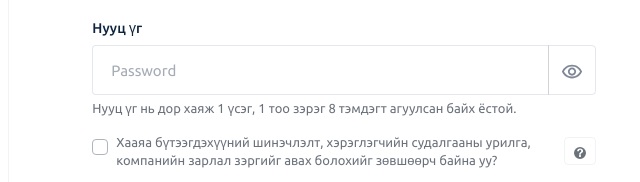
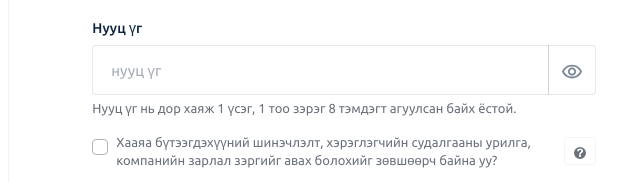
Before and after one commit to Bolortoli/stackin-frontend-, a website: page signup.html in a window 1280 px wide. Shown: the part 510-692 px from the top of the page, 616-1256 px from the left. Drawn offline with Linux system fonts and the light colour scheme; files that its build step writes are made by us from their sources.

Commit message:
changed sign up placeholder

```diff
--- a/signup.html
+++ b/signup.html
@@ -226,7 +226,7 @@
                         <div class="form-group">
                             <label class="fs-14 text-black fw-medium lh-18">Нууц үг</label>
                             <div class="input-group mb-1">
-                                <input class="form-control form--control password-field" type="password" name="password" placeholder="Password">
+                                <input class="form-control form--control password-field" type="password" name="password" placeholder="нууц үг">
                                 <div class="input-group-append">
                                     <button class="btn theme-btn-outline theme-btn-outline-gray toggle-password" type="button">
                                         <svg class="eye-on" xmlns="http://www.w3.org/2000/svg" height="22px" viewBox="0 0 24 24" width="22px" fill="#7f8897"><path d="M0 0h24v24H0V0z" fill="none"/><path d="M12 6c3.79 0 7.17 2.13 8.82 5.5C19.17 14.87 15.79 17 12 17s-7.17-2.13-8.82-5.5C4.83 8.13 8.21 6 12 6m0-2C7 4 2.73 7.11 1 11.5 2.73 15.89 7 19 12 19s9.27-3.11 11-7.5C21.27 7.11 17 4 12 4zm0 5c1.38 0 2.5 1.12 2.5 2.5S13.38 14 12 14s-2.5-1.12-2.5-2.5S10.62 9 12 9m0-2c-2.48 0-4.5 2.02-4.5 4.5S9.52 16 12 16s4.5-2.02 4.5-4.5S14.48 7 12 7z"/></svg>
```
